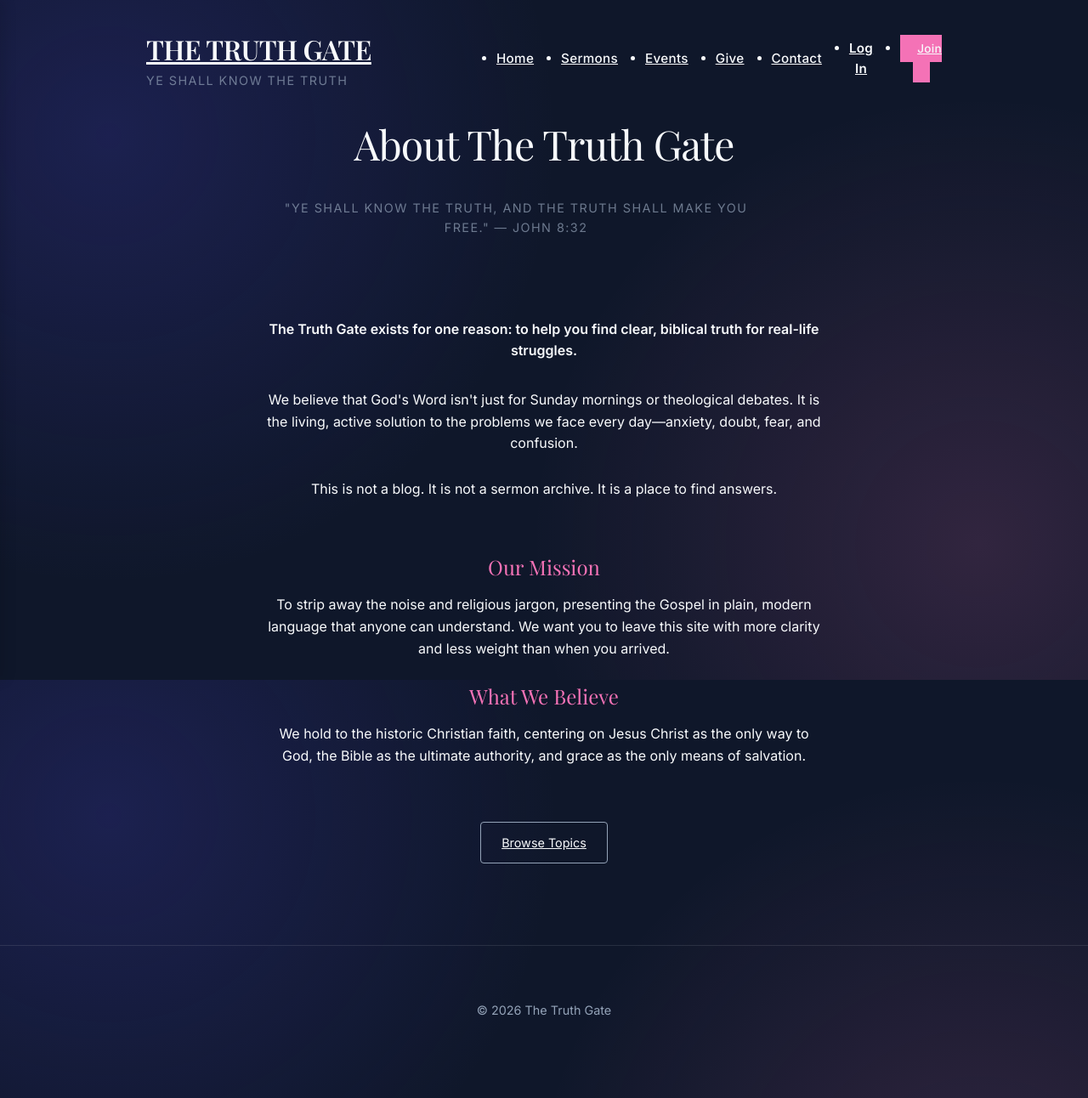
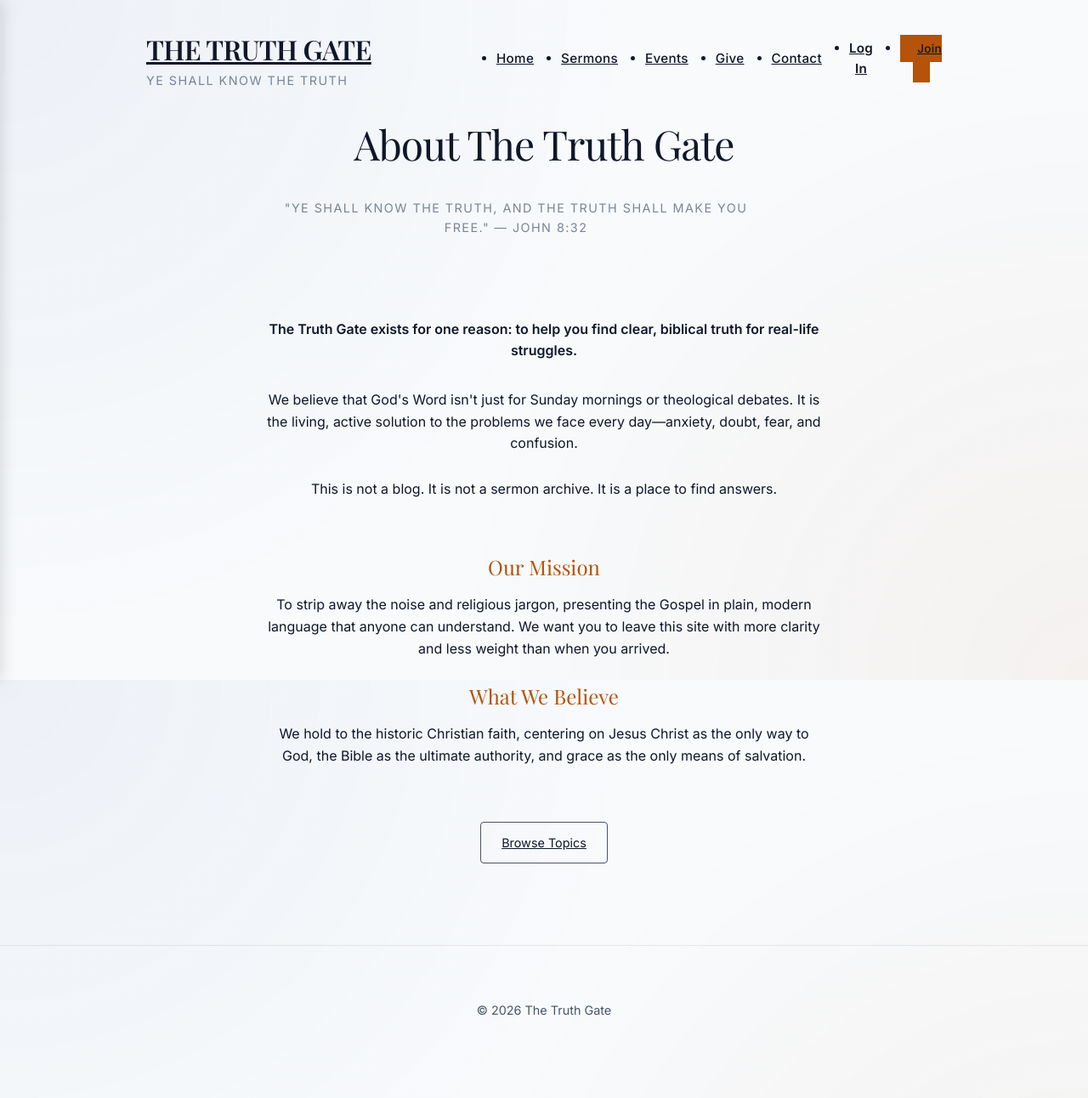
Before and after one commit to Eminenz07/the_truth_gate, a Django app: page /about/ in a window 1280 px wide. Shown: the whole page at 85% size. Run offline with Django 5.2, Linux system fonts and the light colour scheme; parts of the project's set-up code (start-up, migrations or seed data) failed here and were passed over; some web fonts are replaced.

Commit message:
UI: Pivoted to Light Theme (Silver/Blue/Gold)

```diff
--- a/core/static/core/css/theme.css
+++ b/core/static/core/css/theme.css
@@ -1,22 +1,22 @@
 :root {
-    /* Palette: Vibrant & Deep */
-    --primary: #4F46E5; /* Indigo 600 */
-    --primary-dark: #3730A3;
-    --accent: #F472B6; /* Pink 400 */
-    --accent-glow: rgba(244, 114, 182, 0.5);
+    /* Palette: Royal, Silver & Gold */
+    --primary: #1E3A8A; /* Royal Blue (Blue 900) */
+    --primary-dark: #172554; /* Deep Navy (Blue 950) */
+    --accent: #B45309; /* Deep Gold/Amber (Amber 700) - Darker for text contrast */
+    --accent-glow: rgba(180, 83, 9, 0.3);
 
-    --bg-body: #0F172A; /* Slate 900 */
-    --bg-card: rgba(30, 41, 59, 0.7); /* Slate 800 with opacity */
-    --bg-glass: rgba(255, 255, 255, 0.1);
+    --bg-body: #F8FAFC; /* Slate 50 (Silver/White) */
+    --bg-card: rgba(255, 255, 255, 0.75); /* White Frosted */
+    --bg-glass: rgba(255, 255, 255, 0.4);
 
-    --text-primary: #F8FAFC; /* Slate 50 */
-    --text-secondary: #94A3B8; /* Slate 400 */
-    --border-color: rgba(255, 255, 255, 0.1);
+    --text-primary: #0F172A; /* Slate 900 (Dark for light bg) */
+    --text-secondary: #475569; /* Slate 600 */
+    --border-color: rgba(0, 0, 0, 0.08); /* Darker border for light mode */
 
     --font-heading: 'Playfair Display', serif;
     --font-body: 'Inter', sans-serif;
 
-    --shadow-soft: 0 10px 30px -10px rgba(0,0,0,0.5);
+    --shadow-soft: 0 10px 30px -10px rgba(30, 58, 138, 0.15); /* Blue-tinted shadow */
 
     /* Spacing */
     --spacing-unit: 1.5rem;
@@ -36,8 +36,8 @@ body {
     color: var(--text-primary);
     background-color: var(--bg-body);
     background-image:
-        radial-gradient(circle at 10% 20%, rgba(79, 70, 229, 0.2) 0%, transparent 40%),
-        radial-gradient(circle at 90% 80%, rgba(244, 114, 182, 0.15) 0%, transparent 40%);
+        radial-gradient(circle at 0% 0%, rgba(30, 58, 138, 0.05) 0%, transparent 50%),
+        radial-gradient(circle at 100% 100%, rgba(180, 83, 9, 0.05) 0%, transparent 50%);
     background-attachment: fixed;
     line-height: 1.6;
     overflow-x: hidden;
@@ -587,13 +587,14 @@ textarea,
 select {
     width: 100%;
     padding: 0.8rem 1rem;
-    background: rgba(255, 255, 255, 0.05);
-    border: 1px solid var(--border-color);
+    background: #ffffff; /* White background for inputs */
+    border: 1px solid #cbd5e1; /* Slate 300 */
     border-radius: 8px;
     color: var(--text-primary);
     font-family: var(--font-body);
     font-size: 1rem;
     transition: all 0.2s ease;
+    box-shadow: 0 1px 2px rgba(0,0,0,0.05);
 }
 
 input:focus,
@@ -601,8 +602,8 @@ textarea:focus,
 select:focus {
     outline: none;
     border-color: var(--accent);
-    background: rgba(255, 255, 255, 0.1);
-    box-shadow: 0 0 0 4px rgba(244, 114, 182, 0.1);
+    background: #ffffff;
+    box-shadow: 0 0 0 4px rgba(180, 83, 9, 0.1); /* Gold glow */
 }
 
 label {
```
